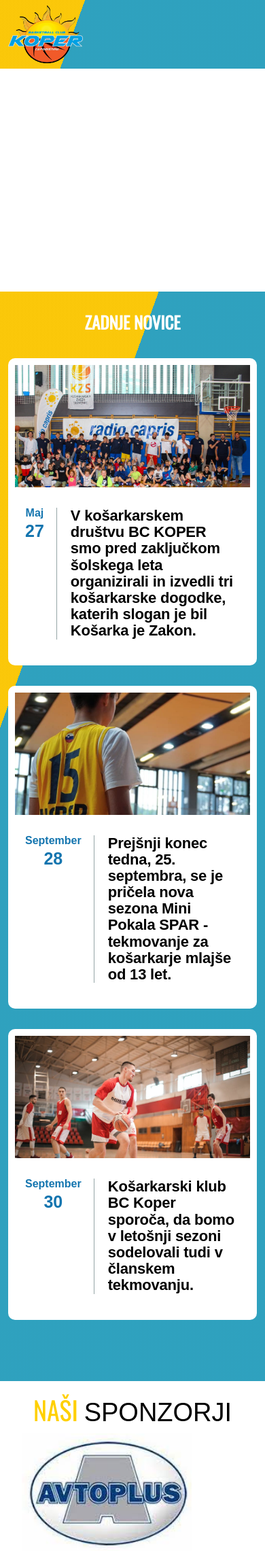
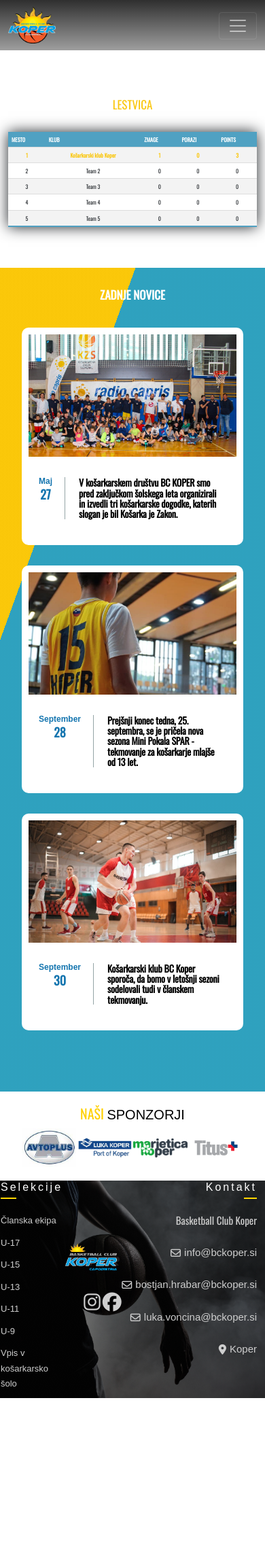
Before and after one commit to Alanious/BCKoper, a Flask app: page /Young in a window 390 px wide. Shown: the top 2282 px of the page at 68% size. After the commit the page ends 2057 px from the top, so only its background shows below. Run offline with Flask 2, Linux system fonts and the light colour scheme; some libraries are stand-ins or nearby versions; grey boxes are pictures that could not be loaded.

Commit message:
updated news

```diff
--- a/main.py
+++ b/main.py
@@ -41,6 +41,10 @@
 def youngster():
     return render_template("youngster.html")
 
+@app.route("/news")
+def news():
+    return render_template("news.html")
+
 @app.route('/contact', methods=['GET', 'POST'])
 def contact():
   form = ContactForm()
--- a/static/css/young.css
+++ b/static/css/young.css
@@ -5,14 +5,14 @@
 
 
 }
-header {
-    height: 90px;
-    padding: 10px 0;
+header{
+	max-width: 100%;
+	height: 300px;
+	background: linear-gradient(to bottom, rgba(0,0,0,0.7), rgba(0,0,0,0.0)), url("https://vojkorotar.files.wordpress.com/2013/08/dvorana-bonifika-po-prenovi-koper-20-8-2013-foto-vojko-rotar-0042.jpg") center no-repeat;
+	background-size: cover;
     overflow: hidden;
-     width: 100%;
-
 }
-
+/*NAVBAR SECTION*/
 #firstnav{
     display: block;
     justify-content: space-between;
@@ -29,7 +29,7 @@
     #brand {
         transition:transform .7s ease-in-out;
         cursor:pointer;
-        width:110px;
+        width:150px;
         height:auto;}
 
     #brand:hover{
@@ -125,9 +125,66 @@
     margin-top: 20px;
 }
 
-.game {
-height: 300px;
+.container-fluid, #standings, table{
+margin-left: auto;
+margin-right: auto;
 }
+
+#standings{
+   align-items: center;
+   text-align: center;
+   justify-content: center;
+   margin-top: 70px;
+   margin-bottom: 60px;
+}
+
+#standings h2{
+   font-family:"Oswald";
+   margin-bottom: 20px;
+   color: rgba(250,199,16);
+   margin-bottom: 30px;
+}
+
+.styled-table {
+    border-collapse: collapse;
+    justify-content: center;
+    font-size: 1.2em;
+    min-width: 400px;
+    box-shadow: 0 0 20px;
+
+
+}
+
+.styled-table thead tr {
+    background-color: rgba(80,161,194);
+    color: #ffffff;
+    text-align: left;
+}
+
+.styled-table th,
+.styled-table td {
+    padding: 12px 15px;
+    font-family:"Oswald";
+}
+
+.styled-table tbody tr {
+    border-bottom: 1px solid #dddddd;
+}
+
+.styled-table tbody tr:nth-of-type(even) {
+    background-color: #f3f3f3;
+}
+
+.styled-table tbody tr:last-of-type {
+    border-bottom: 2px solid rgba(80,161,194);
+}
+
+.styled-table tbody tr.active-row {
+    font-weight: bold;
+    color: rgba(250,199,16);
+    /*#E52B2B*/
+}
+
 
 /*game*/
 
@@ -408,16 +465,13 @@
         text-decoration: none
     }
 .second{
-
     text-align:center;
     display:flex;
     flex-direction:column;
     align-items:center;
     justify-content:center;
-
 }
 .socials{
-
     display:flex;
     flex-direction:row;
     align-items:center;
@@ -536,13 +590,14 @@
 .recentNews {
     background-color:rgb(233,166,44);
     background-image: -webkit-linear-gradient(160deg, rgba(0,160,227,0.8) 76%, rgba(255,208,1,0.8)50%);
+
 }
 .recentNews .news-title {
     text-align:center;
-    padding-top:30px;
+    padding-top:60px;
     padding-bottom:30px;
     font-family:"Oswald";;
-    font-size:25px;
+    font-size:28px;
     font-weight:bold;
     color: #fff;
 }
@@ -551,6 +606,7 @@
     flex-wrap: wrap;
     justify-content: space-between;
     margin-bottom: 30px;
+
 }
 .recentNews .ct-blog {
     margin-bottom: 30px;
@@ -580,7 +636,7 @@
 .ct-blog-content .ct-blog-date {
     border-right: 1px solid #95A5A6;
     display: table-cell;
-    font-family: "Lato", sans-serif;
+    font-family:"Oswald";
     padding: 0px 18px 0px 15px;
     text-align: center;
 }
@@ -590,30 +646,34 @@
     font-weight: 700;
     display: block;
     line-height: 1;
+
 }
 .ct-blog-content .ct-blog-date strong {
     font-size: 25px;
     color: rgb(20, 117, 175);
+    font-family:"Oswald";
 }
 .ct-blog-content .ct-blog-header {
     color: #000;
     display: table-cell;
     font-size: 22px;
-    font-weight: 700;
+    font-weight: 550;
     letter-spacing: -0.2px;
     line-height: 1.1;
     padding: 0 20px;
     vertical-align: top;
+    font-family:"Oswald";
 }
 .btn-news {
     color: #333;
     font-size: 14px;
     padding-bottom: 30px;
     text-align: center;
+
 }
 .btn-news.btn-contests a {
     color: #fff;
-    font-family: 'nimbus-sans-condensed', sans-serif;
+    font-family:"Oswald";
     font-size: 24px;
     transition: all 0.2s ease-in-out 0s;
 }
@@ -626,3 +686,142 @@
 top: 60px;
 font-size: 24px;
 }
+
+@media screen and (min-width:320px) and (max-width:640px) {
+
+#standings, table{
+width: 100%;
+height: auto;
+font-size: 9px;
+margin-left: 0;
+margin-right: 0;
+}
+
+#sponsors h3{
+font-size:20px;}
+
+.styled-table {
+    border-collapse: collapse;
+    justify-content: center;
+    font-size: 0.9em;
+    min-width: 100px;
+    box-shadow: 0 0 20px;
+}
+
+
+.styled-table th,
+.styled-table td {
+    padding: 5px;
+    font-family:"Oswald";
+}
+
+#standings h2{
+   font-size: 17px;
+}
+
+.recentNews .news-title {
+    text-align:center;
+    padding-top:30px;
+    padding-bottom:30px;
+    font-family:"Oswald";;
+    font-size:17px;
+    font-weight:bold;
+    color: #fff;
+}
+
+#footer{
+margin-left: -11px;
+
+}
+
+.first h4, .third h4{
+font-size:16px;
+}
+.second{
+display:flex;
+flex-direction:column;
+justify-content:center;
+align-items:center;
+height:100%;
+}
+.img-responsive{
+width:80px;
+display:block;
+height:auto;
+}
+.third{
+display:flex;
+flex-direction:column;
+justify-content:start;
+align-items:flex-end;
+width:100%;
+height:auto;
+}
+
+.first li {
+font-size:15px;
+}
+
+.third li {
+font-size:15px;
+}
+
+.recentNews .container-fluid .row{
+width: 350px;
+height: auto;
+margin-left: auto;
+margin-right: auto;
+}
+
+ct-blog-content .ct-blog-date {
+    border-right: 1px solid #95A5A6;
+    display: table-cell;
+    font-family: "Lato", sans-serif;
+    padding: 0px 18px 0px 15px;
+    text-align: center;
+}
+.ct-blog-content .ct-blog-date span {
+    font-size: 12px;
+    color: rgb(20, 117, 175);
+    font-weight: 700;
+    display: block;
+    line-height: 1;
+}
+.ct-blog-content .ct-blog-date strong {
+    font-size: 18px;
+    color: rgb(20, 117, 175);
+}
+.ct-blog-content .ct-blog-header {
+    color: #000;
+    display: table-cell;
+    font-size: 14px;
+    font-weight: 700;
+    letter-spacing: -0.2px;
+    line-height: 1.1;
+    padding: 0 20px;
+    vertical-align: top;
+}
+
+#firstnav{
+        font-size:15px; /*nav size*/
+  }
+    .dropdown .dropdown-menu{
+    background-color: transparent;
+    border-style:none;
+
+}
+
+
+#dmtekst{
+    font-size: 15px;
+    text-transform: uppercase;
+  }
+  #brand{
+  width:70px;
+  height:auto;
+  }
+  header{
+  height:auto;
+  }
+
+}
--- a/templates/Young.html
+++ b/templates/Young.html
@@ -17,9 +17,8 @@
 <body>
 
 <header>
-    <div id="firstnav" style="font-family:Oswald;">
-<nav class="navbar fixed-top navbar-expand-lg" style="background-color:rgb(233,166,44);
-    background-image: -webkit-linear-gradient(160deg, rgba(0,160,227,0.8) 70.66%, rgba(255,208,1,0.8)50%); margin: 0;">
+    <div id="firstnav">
+<nav class="navbar sticky-top navbar-expand-lg navbar-dark bg-dark" style="background-color: transparent !important;">
   <div class="container-fluid">
       <img id="brand" src="static/img/Logo_2.png" class="img-fluid" alt="logotip kluba">
       <div class="topright" style="margin-top: 10px;">
@@ -29,8 +28,8 @@
         </div>
     <div class="collapse navbar-collapse" id="navbarNavDropdown">
       <ul class="navbar-nav ms-auto mb-2 mb-lg-0">
-        <li class="nav-item">
-          <a style="background-color: transparent;" class="nav-link active text-white" aria-current="page" href="/"><i class="fa fa-folder" aria-hidden="true"></i>Domov</a>
+          <li class="nav-item">
+          <a style="background-color: transparent;" class="nav-link active text-white" aria-current="page" href="/"><i class="fa fa-home" aria-hidden="true"></i>Domov</a>
         </li>
         <li class="nav-item">
           <a style="background-color: transparent;" class="nav-link active text-white" aria-current="page" href="/Senior"><i class="fa fa-id-card" aria-hidden="true"></i>Člani</a>
@@ -54,9 +53,58 @@
 </div>
 </header>
 
-<div class="game">
-
-</div>
+<div class="container-fluid" id="standings">
+    <h2>LESTVICA</h2>
+<table class="styled-table">
+    <thead>
+        <tr>
+            <th>MESTO</th>
+            <th>KLUB</th>
+            <th>ZMAGE</th>
+            <th>PORAZI</th>
+            <th>POINTS</th>
+        </tr>
+    </thead>
+    <tbody>
+        <tr>
+            <tr class="active-row">
+            <td>1</td>
+            <td>Košarkarski klub Koper</td>
+            <td>1</td>
+            <td>0</td>
+            <td>3</td>
+        </tr>
+            <td>2</td>
+            <td>Team 2</td>
+            <td>0</td>
+            <td>0</td>
+            <td>0</td>
+        </tr>
+        </tr>
+            <td>3</td>
+            <td>Team 3</td>
+            <td>0</td>
+            <td>0</td>
+            <td>0</td>
+        </tr>
+        </tr>
+            <td>4</td>
+            <td>Team 4</td>
+            <td>0</td>
+            <td>0</td>
+            <td>0</td>
+        </tr>
+        </tr>
+            <td>5</td>
+            <td>Team 5</td>
+            <td>0</td>
+            <td>0</td>
+            <td>0</td>
+        </tr>
+        <!-- and so on... -->
+    </tbody>
+</table>
+    </div>
 
 <section class="recentNews" style="margin-top: 39px;">
 	<div class="container-fluid">
@@ -67,7 +115,7 @@
 			<div class="ct-blog col-sm-6 col-md-4">
 				<div class="inner">
 					<div class="fauxcrop">
-						<a href="#"><img alt="News Entry" src="/static/img/zakon.jpeg"></a>
+						<a href="/news"><img alt="News Entry" src="/static/img/zakon.jpeg"></a>
 					</div>
 					<div class="ct-blog-content">
 						<div class="ct-blog-date">
@@ -83,7 +131,7 @@
 			<div class="ct-blog col-sm-6 col-md-4">
 				<div class="inner">
 					<div class="fauxcrop">
-						<a href="#"><img alt="News Entry" src="/static/img/mini.jpeg"></a>
+						<a href="/news"><img alt="News Entry" src="/static/img/mini.jpeg"></a>
 					</div>
 					<div class="ct-blog-content">
 						<div class="ct-blog-date">
@@ -99,7 +147,7 @@
 			<div class="ct-blog col-sm-6 col-md-4">
 				<div class="inner">
 					<div class="fauxcrop">
-						<a href="#"><img alt="News Entry" src="/static/img/group6.jpeg"></a>
+						<a href="/news"><img alt="News Entry" src="/static/img/group6.jpeg"></a>
 					</div>
 					<div class="ct-blog-content">
 						<div class="ct-blog-date">
--- a/templates/about.html
+++ b/templates/about.html
@@ -9,8 +9,8 @@
     <link href="https://cdn.jsdelivr.net/npm/bootstrap@5.0.1/dist/css/bootstrap.min.css" rel="stylesheet" integrity="sha384-+0n0xVW2eSR5OomGNYDnhzAbDsOXxcvSN1TPprVMTNDbiYZCxYbOOl7+AMvyTG2x" crossorigin="anonymous">
     <link href="https://fonts.googleapis.com/css?family=Quicksand&display=swap" rel="stylesheet">
     <meta http-equiv="X-UA-Compatible" content="ie=edge"/>
-<link rel="preconnect" href="https://fonts.gstatic.com" crossorigin>
-<link href="https://fonts.googleapis.com/css2?family=Oswald:wght@200;300&display=swap" rel="stylesheet">
+    <link rel="preconnect" href="https://fonts.gstatic.com" crossorigin>
+    <link href="https://fonts.googleapis.com/css2?family=Oswald:wght@200;300&display=swap" rel="stylesheet">
     <link rel="stylesheet" href="https://cdnjs.cloudflare.com/ajax/libs/font-awesome/5.15.3/css/all.min.css"/>
     <link rel="stylesheet" href="https://stackpath.bootstrapcdn.com/font-awesome/4.7.0/css/font-awesome.min.css">
 </head>
@@ -28,7 +28,7 @@
     <div class="collapse navbar-collapse" id="navbarNavDropdown">
       <ul class="navbar-nav ms-auto mb-2 mb-lg-0">
           <li class="nav-item">
-          <a style="background-color: transparent;" class="nav-link active text-white" aria-current="page" href="/"><i class="fa fa-folder" aria-hidden="true"></i>Domov</a>
+          <a style="background-color: transparent;" class="nav-link active text-white" aria-current="page" href="/"><i class="fa fa-home" aria-hidden="true"></i>Domov</a>
         </li>
         <li class="nav-item">
           <a style="background-color: transparent;" class="nav-link active text-white" aria-current="page" href="/Young"><i class="fa fa-folder" aria-hidden="true"></i>Novice</a>
--- a/templates/contact.html
+++ b/templates/contact.html
@@ -102,6 +102,7 @@
 
     </form>
 
+
   {% endif %}
 {% endblock %}
   </div>
```
Also changed, not shown: static/css/news.css (added, +119 -0 lines), templates/news.html (added, +102 -0 lines). Lines whose indentation alone changed are shown as unchanged.
